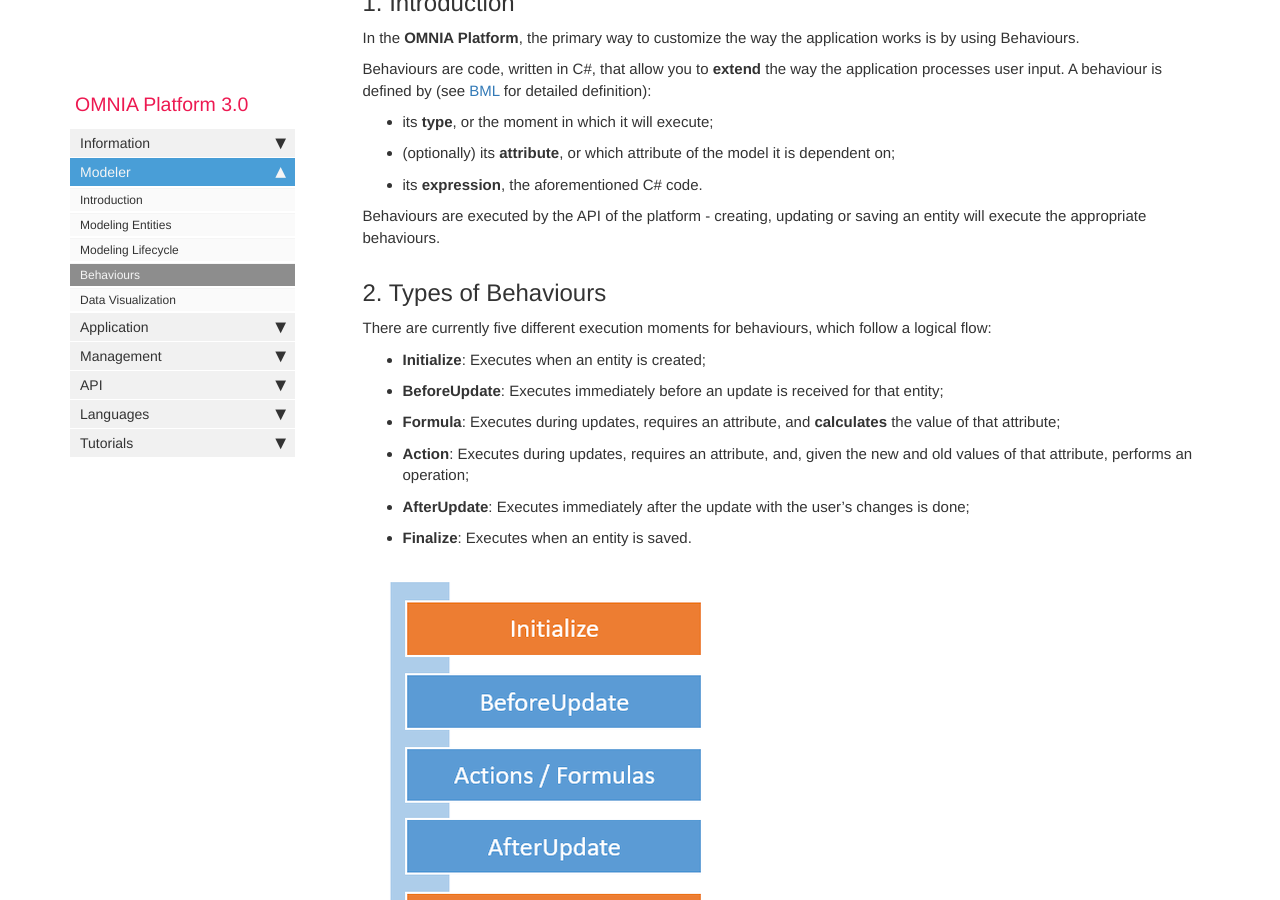
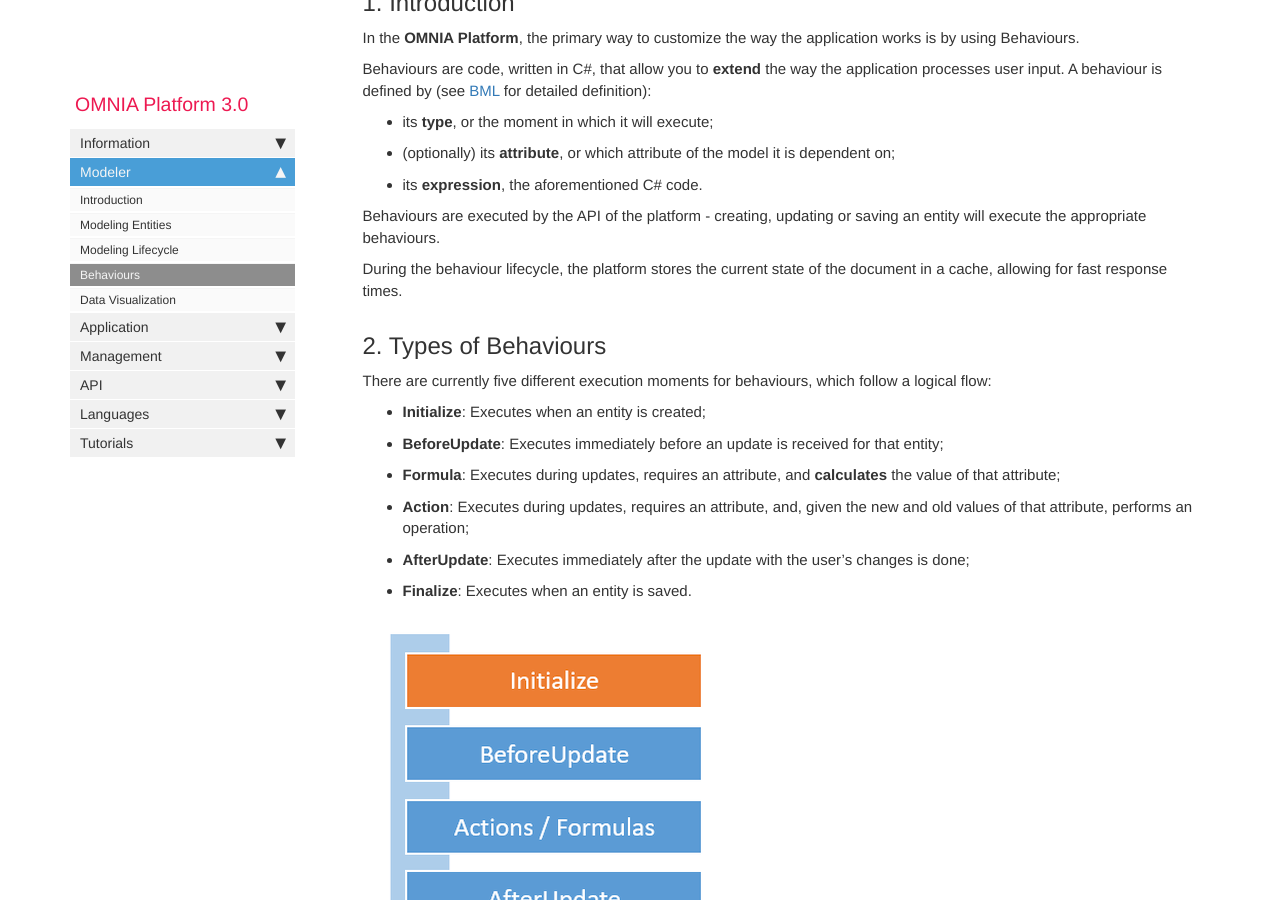
Before and after one commit to daniel8lopes/omnia3, a Jekyll site: the page built from docs/pages/omnia3/Modeler/omnia3_modeler_behaviours.md, in a window 1280 px wide and 900 px high, scrolled down 429 px. Built offline with Jekyll 4.4.1, drawn with Linux system fonts in a browser that asks for light colours; nearby versions of some CDN libraries; comment, search, counter and statistics services are not loaded.

Commit message:
Add cache information for behaviours

```diff
--- a/docs/pages/omnia3/Modeler/omnia3_modeler_behaviours.md
+++ b/docs/pages/omnia3/Modeler/omnia3_modeler_behaviours.md
@@ -18,6 +18,8 @@ Behaviours are code, written in C#, that allow you to **extend** the way the app
 - its **expression**, the aforementioned C# code.
 
 Behaviours are executed by the API of the platform - creating, updating or saving an entity will execute the appropriate behaviours.
+
+During the behaviour lifecycle, the platform stores the current state of the document in a cache, allowing for fast response times.
 
 ## 2. Types of Behaviours
 
```
